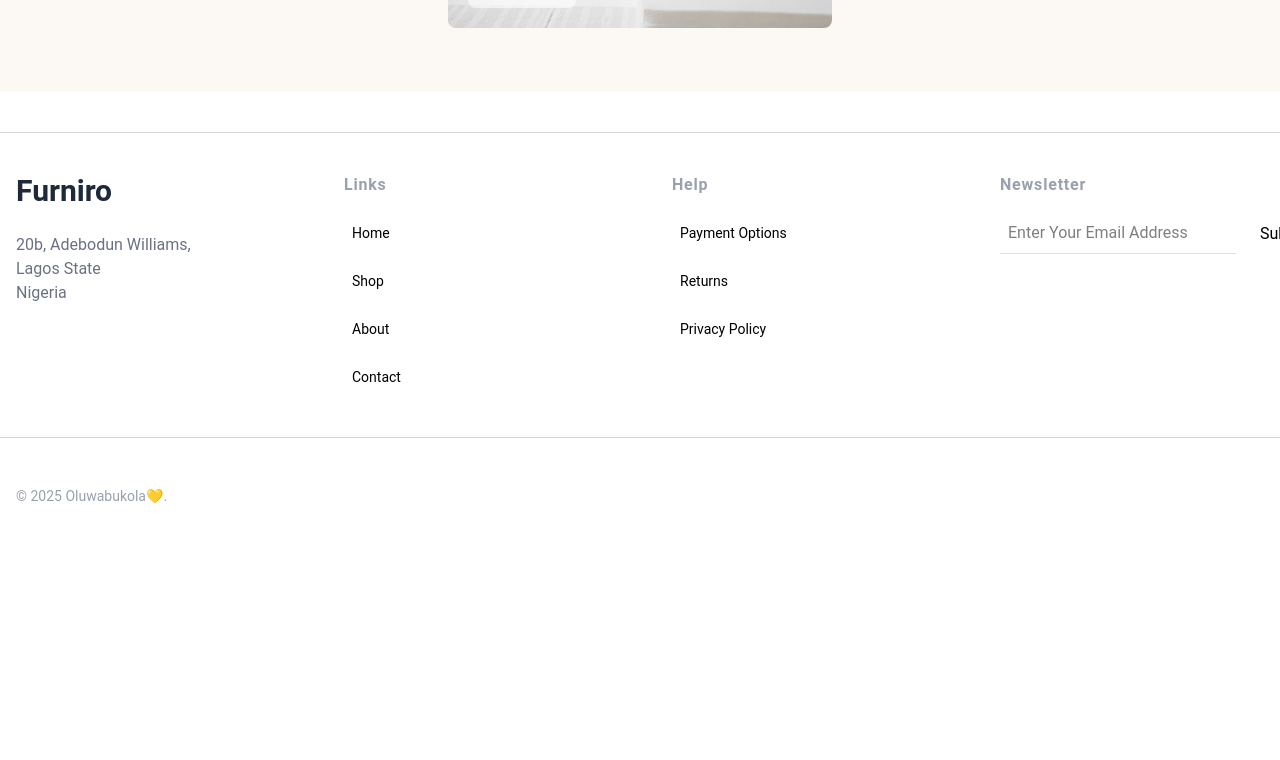
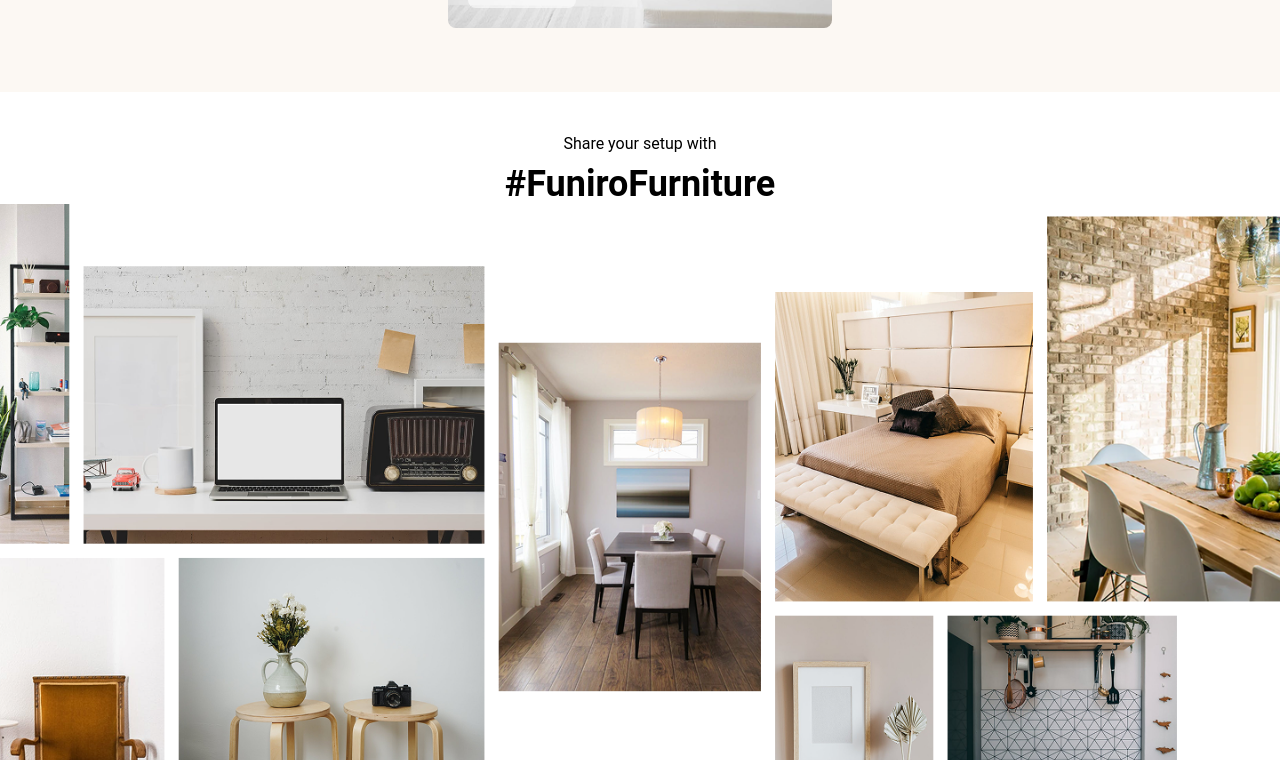
Before and after one commit to olagunju-oluwabukola/Furniro, a Nuxt app: page / in a window 1280 px wide. Shown: the part 2880-3640 px from the top of the page. Before the commit the page ends 3418 px from the top, so only its background shows below. Built offline with nearby package versions, Linux system fonts and the light colour scheme.

Commit message:
setup section

```diff
--- /dev/null
+++ b/app/components/Home/setup.vue
@@ -0,0 +1,16 @@
+<template>
+    <div class="py-10 md:py-16">
+        <div class="text-center ">
+<p class="mb-2 md:mb-4 lg:mb-4">Share your setup with</p>
+<h3 class="font-bold text-4xl">#FuniroFurniture</h3>
+</div>
+<div>
+    <img :src= img alt="share funiture grid">
+</div>
+    </div>
+
+</template>
+
+<script setup>
+import img from "~/assets/images/gridImg.png"
+</script>
--- a/app/pages/index.vue
+++ b/app/pages/index.vue
@@ -9,6 +9,9 @@
     </div>
     <div class="mt-10 md:mt-16">
         <HomeRoomInspiration/>
+    </div>
+    <div class="max-w-7xl mx-auto">
+        <HomeSetup/>
     </div>
     </div>
 </template>
```
Also changed, not shown: app/assets/images/gridImg.png (renamed from app/assets/images/Images (3).png).
